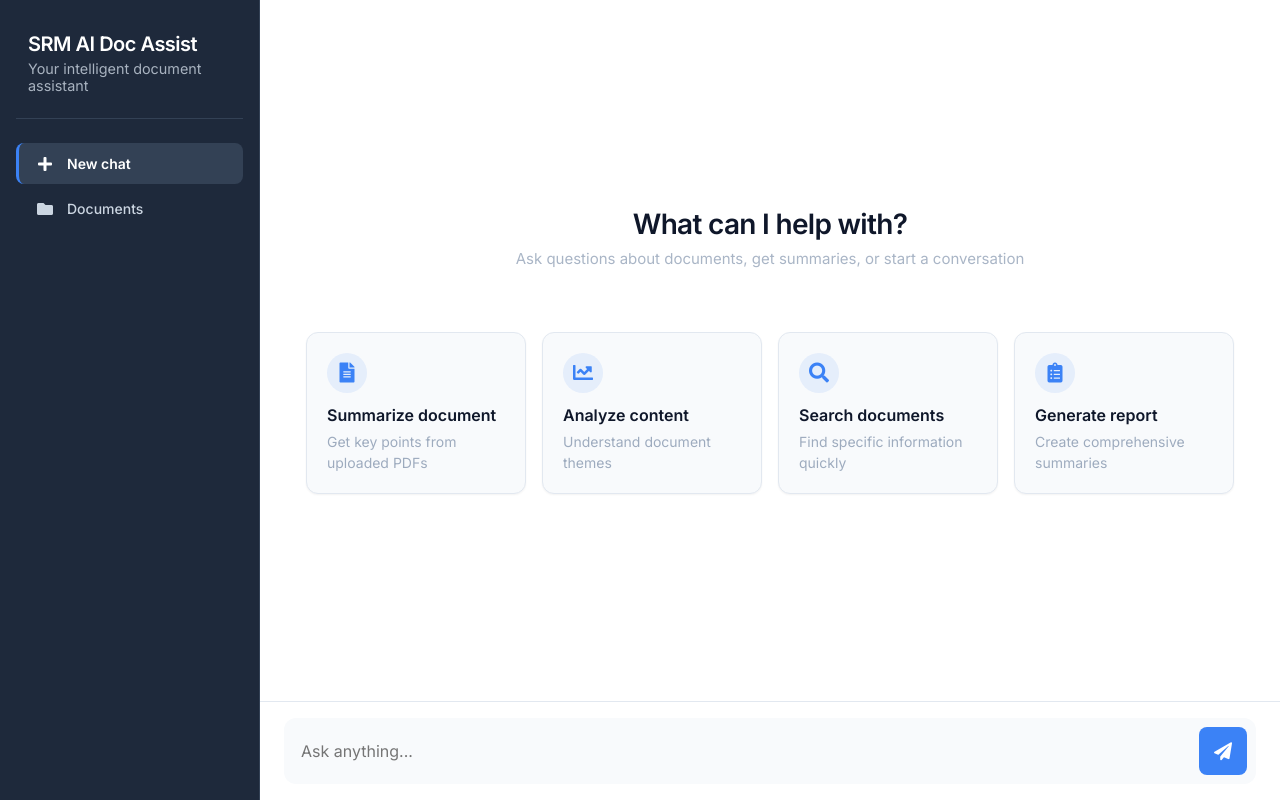
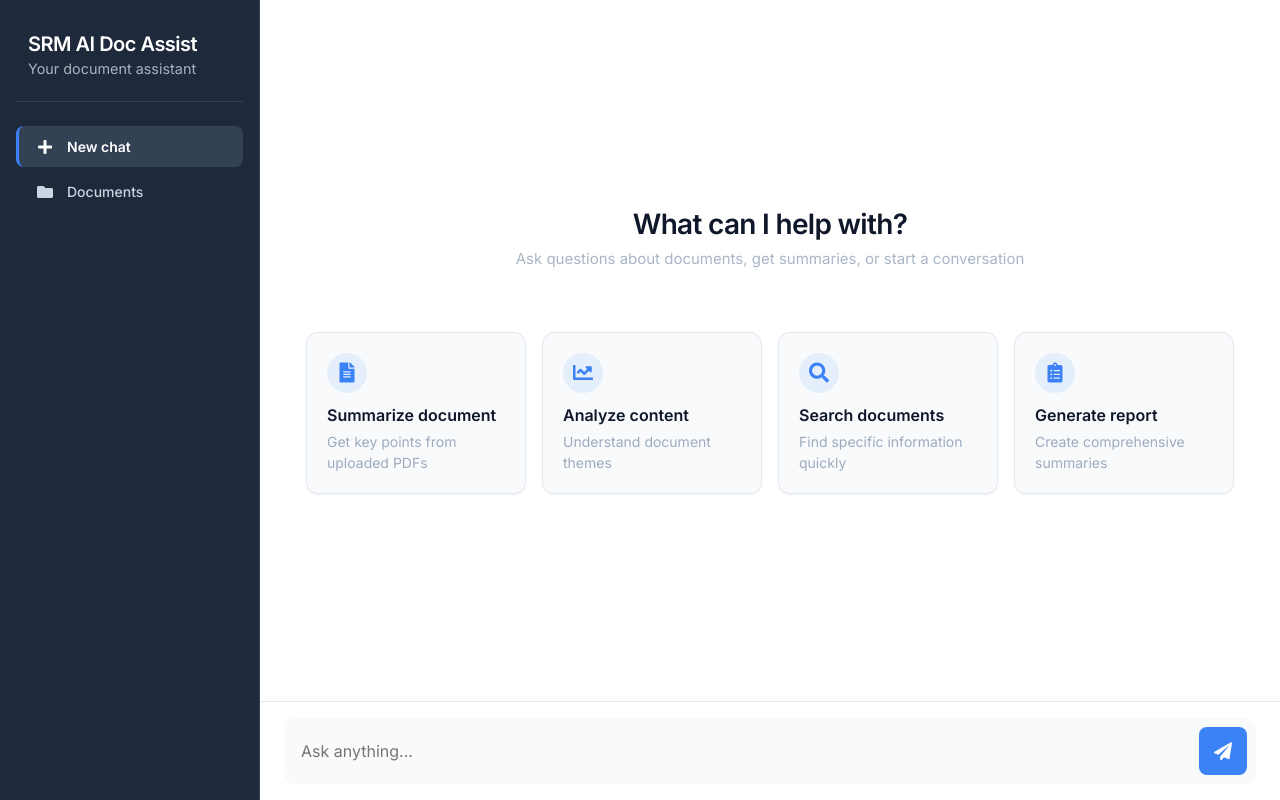
Before and after one commit to Venkatesh-108/LightRAG-SRM, a Flask app: page / in a window 1280 px wide. Run offline with Flask 3, Linux system fonts and the light colour scheme; some libraries are stand-ins or nearby versions.

```diff
--- a/templates/index.html
+++ b/templates/index.html
@@ -13,7 +13,7 @@
         <aside class="sidebar">
             <div class="sidebar-header">
                 <h1>SRM AI Doc Assist</h1>
-                <p>Your intelligent document assistant</p>
+                <p>Your document assistant</p>
             </div>
             <nav class="sidebar-nav">
                 <ul>
```
